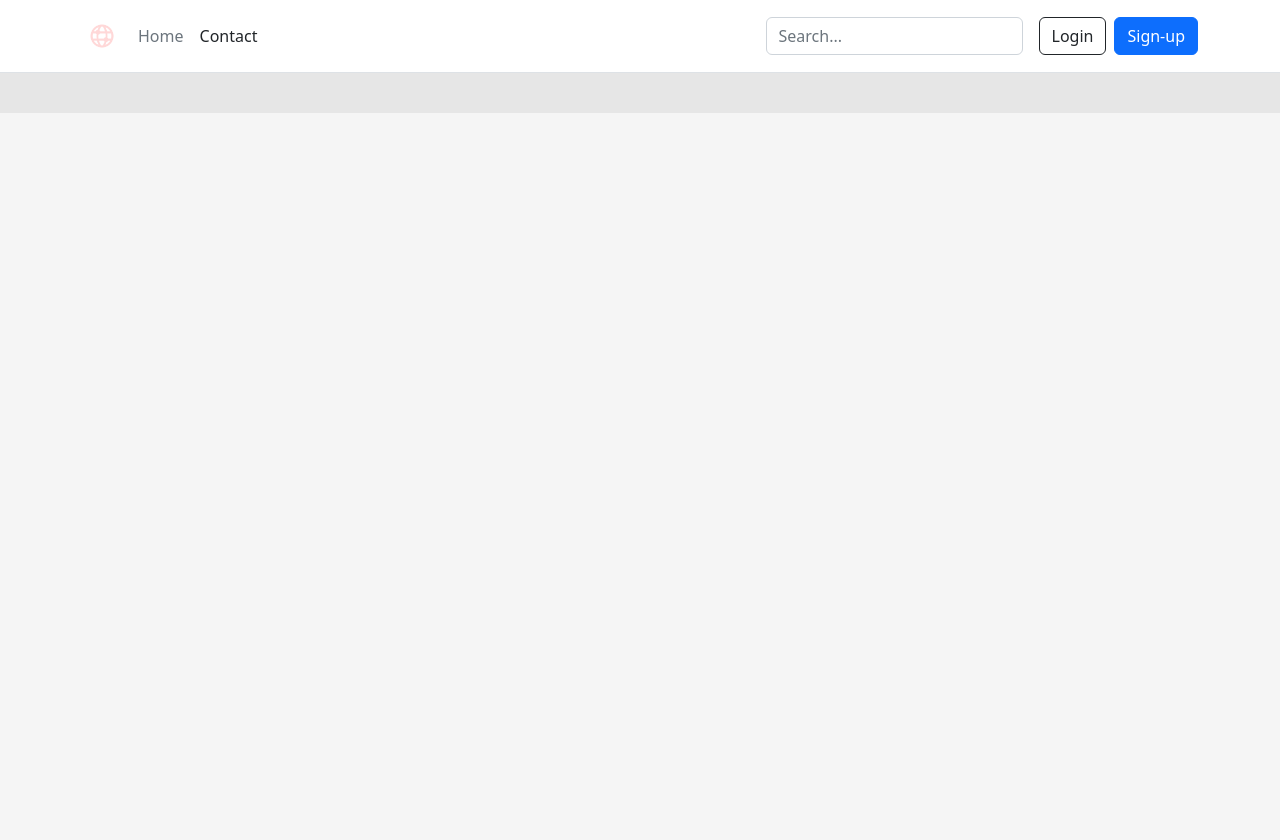
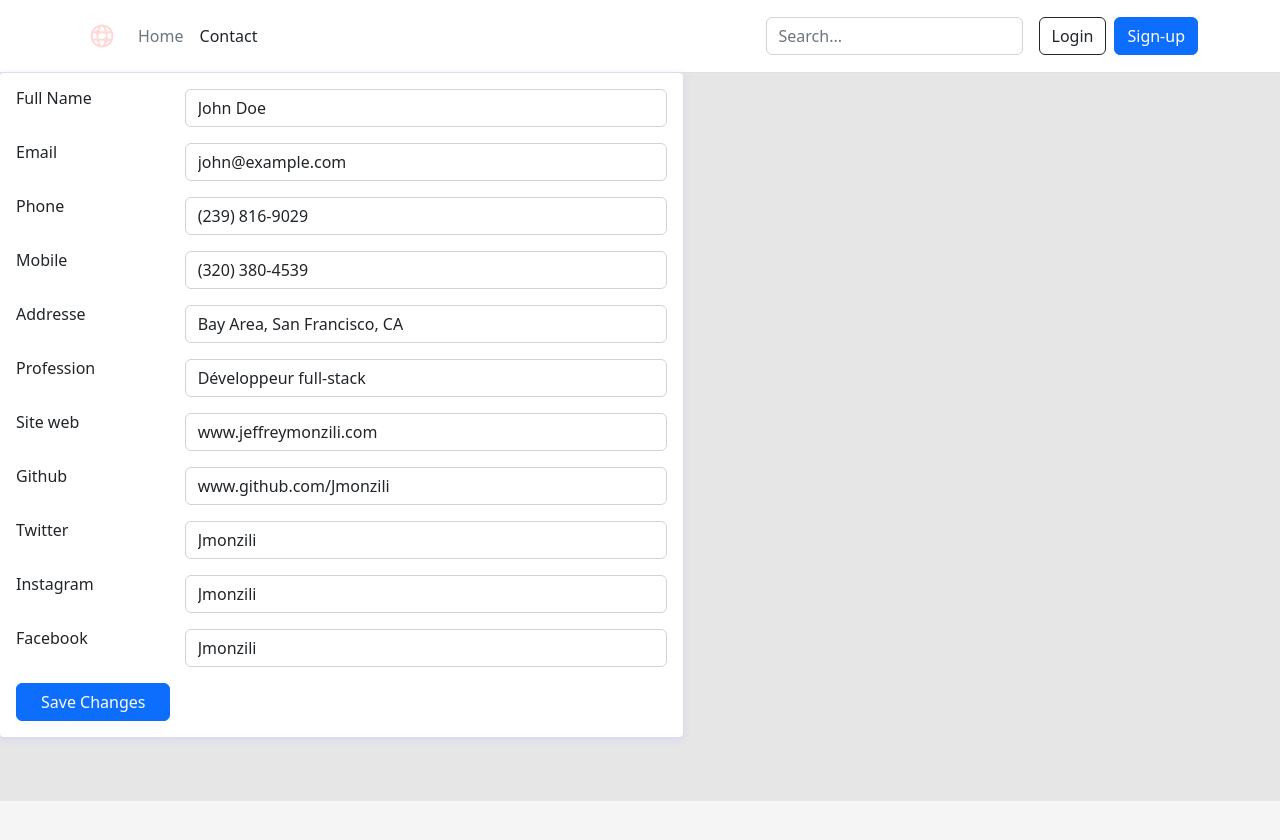
Before and after one commit to Jmonzili/Groupomania-Vue, a Vue app in the folder front/: page /editprofile in a window 1280 px wide. Before the commit the page ends 800 px from the top, so only its background shows below. Built offline with nearby package versions, Linux system fonts and the light colour scheme.

Commit message:
Début de EditProfile.

```diff
--- /dev/null
+++ b/front/src/pages/EditProfile.vue
@@ -0,0 +1,130 @@
+<script>
+export default {
+    name: "EditProfile"
+}
+</script>
+<template>
+    <div class="col-lg-8">
+        <div class="card">
+            <div class="card-body">
+                <div class="row mb-3">
+                    <div class="col-sm-3">
+                        <h6 class="mb-0">Full Name</h6>
+                    </div>
+                    <div class="col-sm-9 text-secondary">
+                        <input type="text" class="form-control" value="John Doe">
+					</div>
+                </div>
+                <div class="row mb-3">
+                    <div class="col-sm-3">
+                        <h6 class="mb-0">Email</h6>
+                    </div>
+                    <div class="col-sm-9 text-secondary">
+						<input type="text" class="form-control" value="john@example.com">
+					</div>
+                </div>
+                <div class="row mb-3">
+                    <div class="col-sm-3">
+                        <h6 class="mb-0">Phone</h6>
+					</div>
+                    <div class="col-sm-9 text-secondary">
+						<input type="text" class="form-control" value="(239) 816-9029">
+					</div>
+                </div>
+                <div class="row mb-3">
+					<div class="col-sm-3">
+						<h6 class="mb-0">Mobile</h6>
+					</div>
+                    <div class="col-sm-9 text-secondary">
+						<input type="text" class="form-control" value="(320) 380-4539">
+					</div>
+                </div>
+                <div class="row mb-3">
+					<div class="col-sm-3">
+						<h6 class="mb-0">Addresse</h6>
+					</div>
+                    <div class="col-sm-9 text-secondary">
+					    <input type="text" class="form-control" value="Bay Area, San Francisco, CA">
+					</div>
+                </div>
+                <div class="row mb-3">
+					<div class="col-sm-3">
+						<h6 class="mb-0">Profession</h6>
+					</div>
+                    <div class="col-sm-9 text-secondary">
+					    <input type="text" class="form-control" value="Développeur full-stack">
+					</div>
+                </div>
+                <div class="row mb-3">
+					<div class="col-sm-3">
+						<h6 class="mb-0">Site web</h6>
+					</div>
+                    <div class="col-sm-9 text-secondary">
+					    <input type="text" class="form-control" value="www.jeffreymonzili.com">
+					</div>
+                </div>
+                <div class="row mb-3">
+					<div class="col-sm-3">
+						<h6 class="mb-0">Github</h6>
+					</div>
+                    <div class="col-sm-9 text-secondary">
+					    <input type="text" class="form-control" value="www.github.com/Jmonzili">
+					</div>
+                </div>
+                <div class="row mb-3">
+					<div class="col-sm-3">
+						<h6 class="mb-0">Twitter</h6>
+					</div>
+                    <div class="col-sm-9 text-secondary">
+					    <input type="text" class="form-control" value="Jmonzili">
+					</div>
+                </div>
+                <div class="row mb-3">
+					<div class="col-sm-3">
+						<h6 class="mb-0">Instagram</h6>
+					</div>
+                    <div class="col-sm-9 text-secondary">
+					    <input type="text" class="form-control" value="Jmonzili">
+					</div>
+                </div>
+                <div class="row mb-3">
+					<div class="col-sm-3">
+						<h6 class="mb-0">Facebook</h6>
+					</div>
+                    <div class="col-sm-9 text-secondary">
+					    <input type="text" class="form-control" value="Jmonzili">
+					</div>
+                </div>
+                <div class="row">
+					<div class="col-sm-3">
+						<div class="col-sm-9 text-secondary">
+							<input type="button" class="btn btn-primary px-4" value="Save Changes">
+						</div>
+                    </div>
+                </div>
+            </div>
+        </div>
+    </div>
+</template>
+<style scoped>
+body{
+    background: #f7f7ff;
+    margin-top:20px;
+}
+.card {
+    position: relative;
+    display: flex;
+    flex-direction: column;
+    min-width: 0;
+    word-wrap: break-word;
+    background-color: #fff;
+    background-clip: border-box;
+    border: 0 solid transparent;
+    border-radius: .25rem;
+    margin-bottom: 1.5rem;
+    box-shadow: 0 2px 6px 0 rgb(218 218 253 / 65%), 0 2px 6px 0 rgb(206 206 238 / 54%);
+}
+.me-2 {
+    margin-right: .5rem!important;
+}
+</style>
--- a/front/src/routes/router.js
+++ b/front/src/routes/router.js
@@ -1,6 +1,7 @@
 import LoginPage from '../pages/LoginPage.vue';
 import WallPage from '../pages/Wall/WallPage.vue';
 import ProfilePage from '../pages/ProfilePage.vue';
+import EditProfile from '../pages/EditProfile.vue';
 import { createRouter, createWebHistory } from 'vue-router';
 
 //  Création des routes
@@ -8,6 +9,7 @@ const routes = [
   { path: '/login', component: LoginPage },
   { path: '/home', component: WallPage },
   { path: '/profile', component: ProfilePage },
+  { path: '/editprofile', component: EditProfile },
 ];
 
 //  Création de l'instance de routes
```
